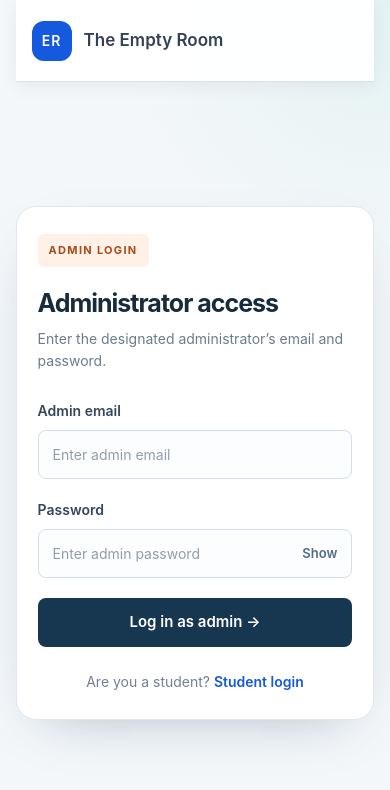
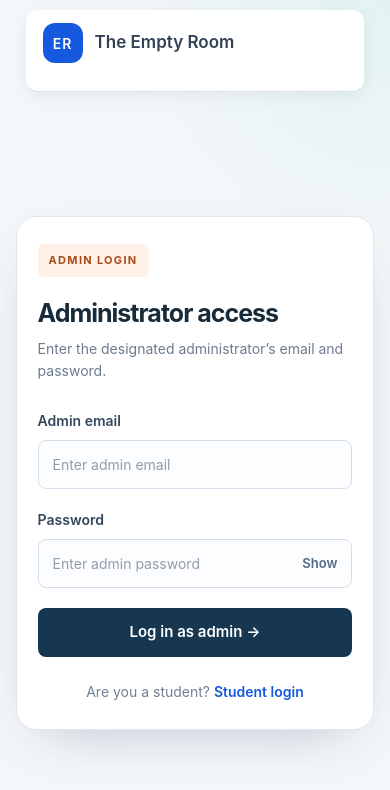
Before and after one commit to ForkedArch/Forkathon2026-Team-KUET_Underdogs, a React app: page /admin/login in a window 390 px wide. Shown: the top 790 px of the page. Built offline with nearby package versions, Linux system fonts and the light colour scheme; no server answers; the HTML template or start-up script is replaced by a standard one.

Commit message:
minor css and .env

```diff
--- a/src/pages/BookingPage.jsx
+++ b/src/pages/BookingPage.jsx
@@ -2,8 +2,8 @@ import { useEffect, useMemo, useState } from "react";
 import { useNavigate } from "react-router-dom";
 import { supabase } from "../lib/supabase";
 import {
+  getSpaces as getActiveSpaces,
   createBooking,
-  getActiveSpaces,
 } from "../services/bookingService";
 
 const categories = [
--- a/src/styles/Home.css
+++ b/src/styles/Home.css
@@ -21,12 +21,22 @@ input {
 /* ---------- Shared navbar ---------- */
 
 .navbar {
-  min-height: 96px;
-  display: flex;
-  align-items: center;
-  justify-content: space-between;
-  gap: 30px;
-  border-bottom: 1px solid #dce4ed;
+  margin-top: 18px;
+  padding: 16px 22px;
+  background: rgba(255, 255, 255, 0.72);
+  border: 1px solid rgba(255, 255, 255, 0.85);
+  border-radius: 16px;
+  box-shadow: 0 8px 30px rgba(15, 23, 42, 0.07);
+  backdrop-filter: blur(14px);
+  -webkit-backdrop-filter: blur(14px);
+}
+
+@media (max-width: 768px) {
+  .navbar {
+    margin: 10px;
+    padding: 12px 16px;
+    border-radius: 12px;
+  }
 }
 
 .navbar-logo {
```
Also changed, not shown: 1 other file (tests, documents, lock files or other folders).
